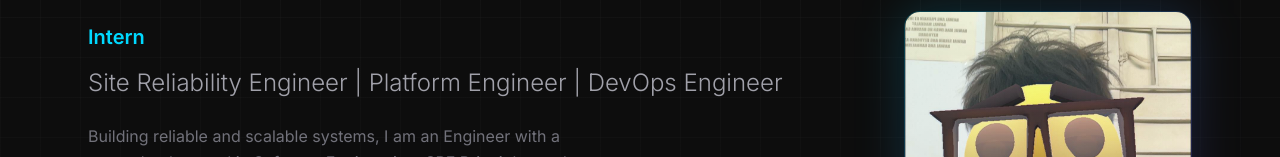
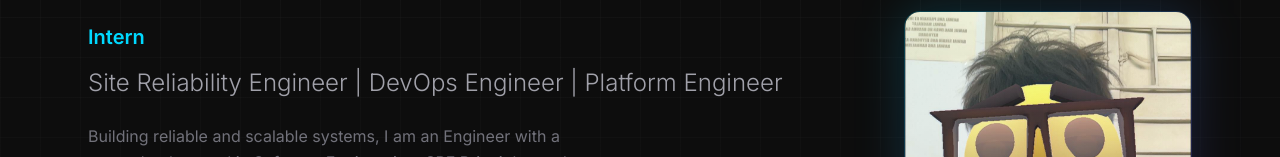
Before and after one commit to notseekeru/portfolio_website, a React (Vite) app in the folder frontend/: page /#home in a window 1280 px wide. Before the commit this address led to /#home. Shown: the part 263-420 px from the top of the page. Built offline with nearby package versions, Linux system fonts and the light colour scheme.

Commit message:
fix: reorder job titles for clarity in personal data

```diff
--- a/frontend/src/data/personalData.ts
+++ b/frontend/src/data/personalData.ts
@@ -67,7 +67,7 @@ const personalData: PersonalData = {
   name: "Stephen Macabulos",
   level: "Intern",
   status: "Available for internships/entry level roles",
-  title: "Site Reliability Engineer | Platform Engineer | DevOps Engineer",
+  title: "Site Reliability Engineer | DevOps Engineer | Platform Engineer",
   location: "Pampanga, Philippines",
   email: "stpmacabulos@gmail.com",
   linkedin: "https://www.linkedin.com/in/stephen-macabulos-521a6b406/",
```
